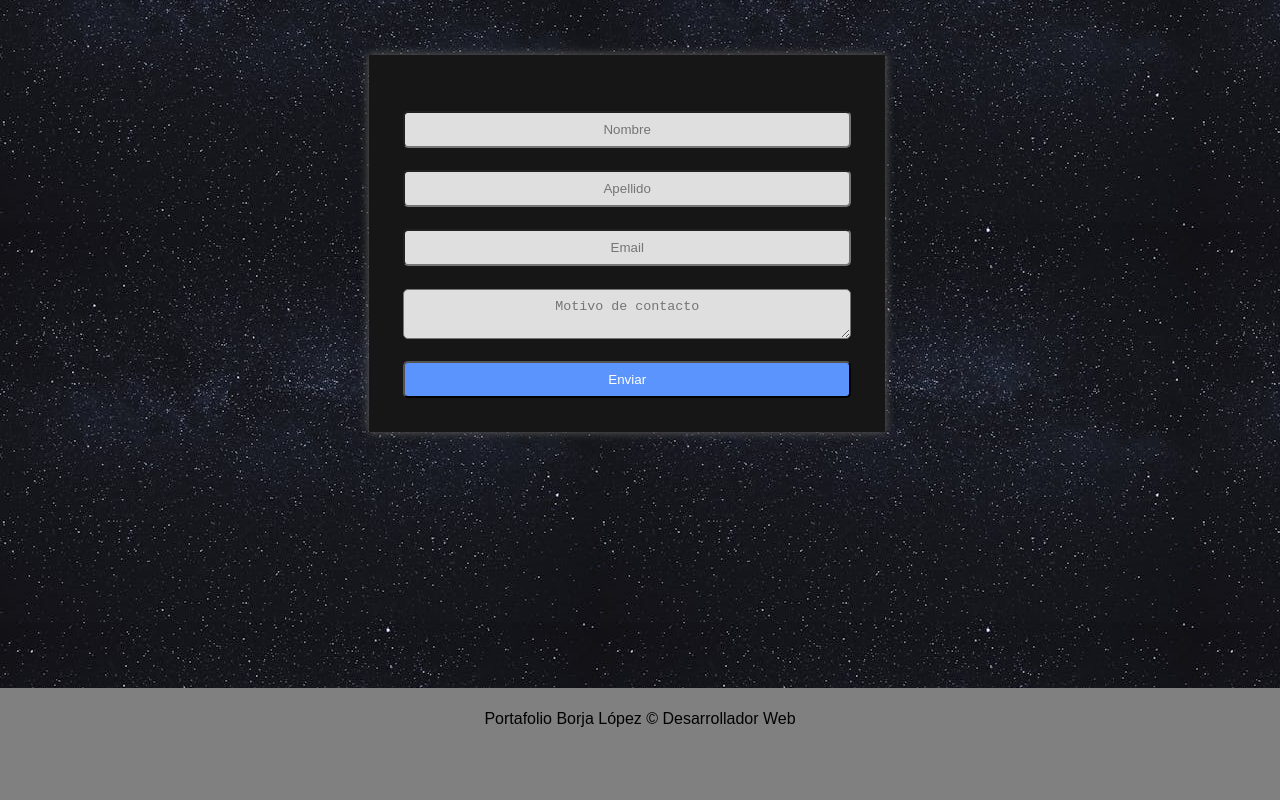
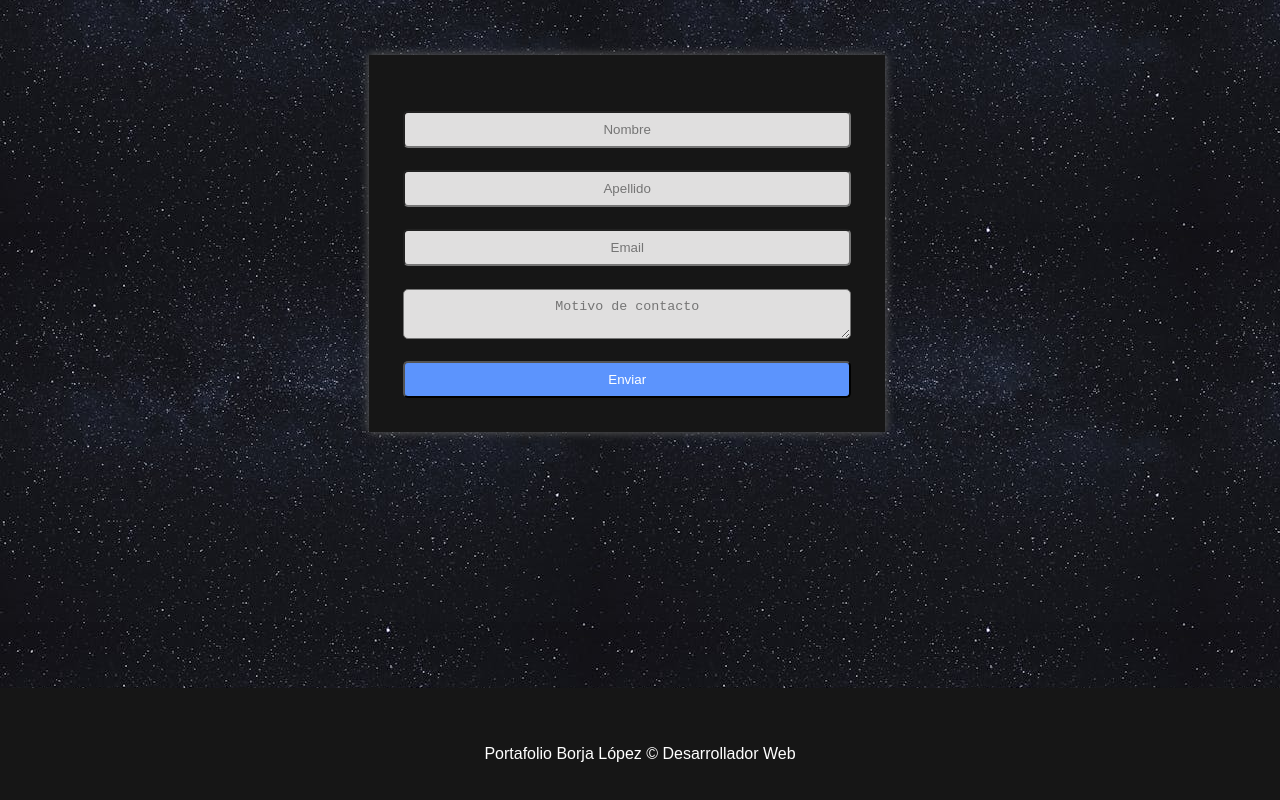
Before and after one commit to borjalopz025/Portfolio, a React (Vite) app: page / in a window 1280 px wide. Shown: the part 2178-2978 px from the top of the page. Built offline with nearby package versions, Linux system fonts and the light colour scheme.

Commit message:
reajuste de estilos

```diff
--- a/src/index.css
+++ b/src/index.css
@@ -312,15 +312,20 @@ input[type='submit']:hover {
 /* comoponente Footer */
 
 footer {
+  display: flex;
+  align-items: center;
+  justify-content: center;
+
   width: 100%;
   height: 15vh;
   padding-top: 0.5%;
-  background-color: gray;
-  color: black;
+  background-color: rgb(22, 22, 22);
+  color: white;
   margin-top: 13%;
-  text-align:center;
-  position:static;
+  text-align: center;
+  position: static;
   bottom: 0;
+
 }
 
 
@@ -376,10 +381,9 @@ footer {
     overflow-x: hidden;
    }
 
-  .layout {
+   .layout {
     width: 100%;
     height: 100vh;
-
     background-image: url('../public/imagenes/spacio2.jpeg');
     background-repeat: repeat;
     background-size: auto;
@@ -388,9 +392,10 @@ footer {
     right: 0;
     bottom: 0;
     z-index: 0;
+    height: 3400px; /* Asegurarte de que el contenido se ajuste correctamente */
+    overflow-x: hidden; /* Añadir esto para evitar el desbordamiento horizontal */
+  }
 
-    height: 3900px;
-  }
 
   .header {
     width: 100%;
@@ -418,7 +423,7 @@ footer {
   }
 
   .inicio .tarjeta-des .foto {
-    margin-right: 15%;
+    display: none;
   }
 
   .port .proyectos .proyecto-item {
@@ -439,7 +444,7 @@ footer {
   }
 
   .header .logo {
-    margin-left: 22%;
+    margin-left: 20%;
     margin-bottom: 10%;
   }
 
```
